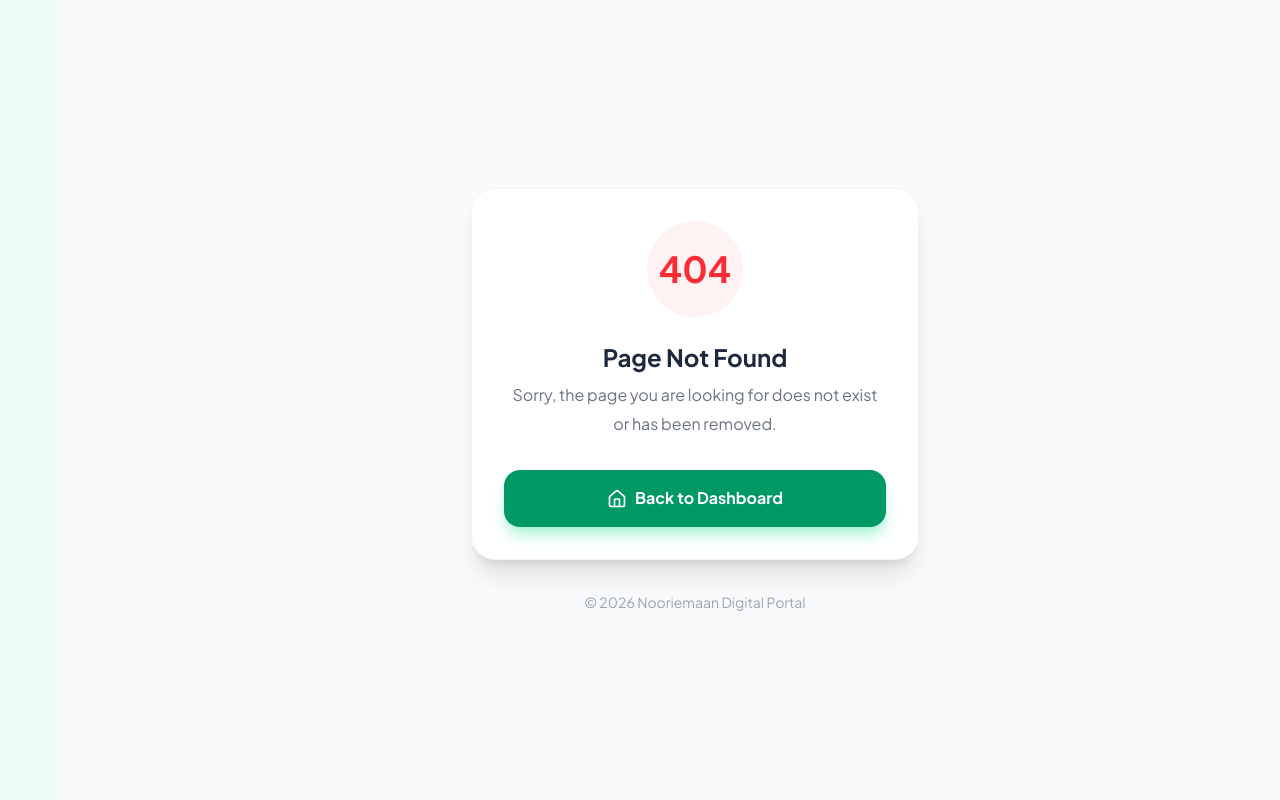
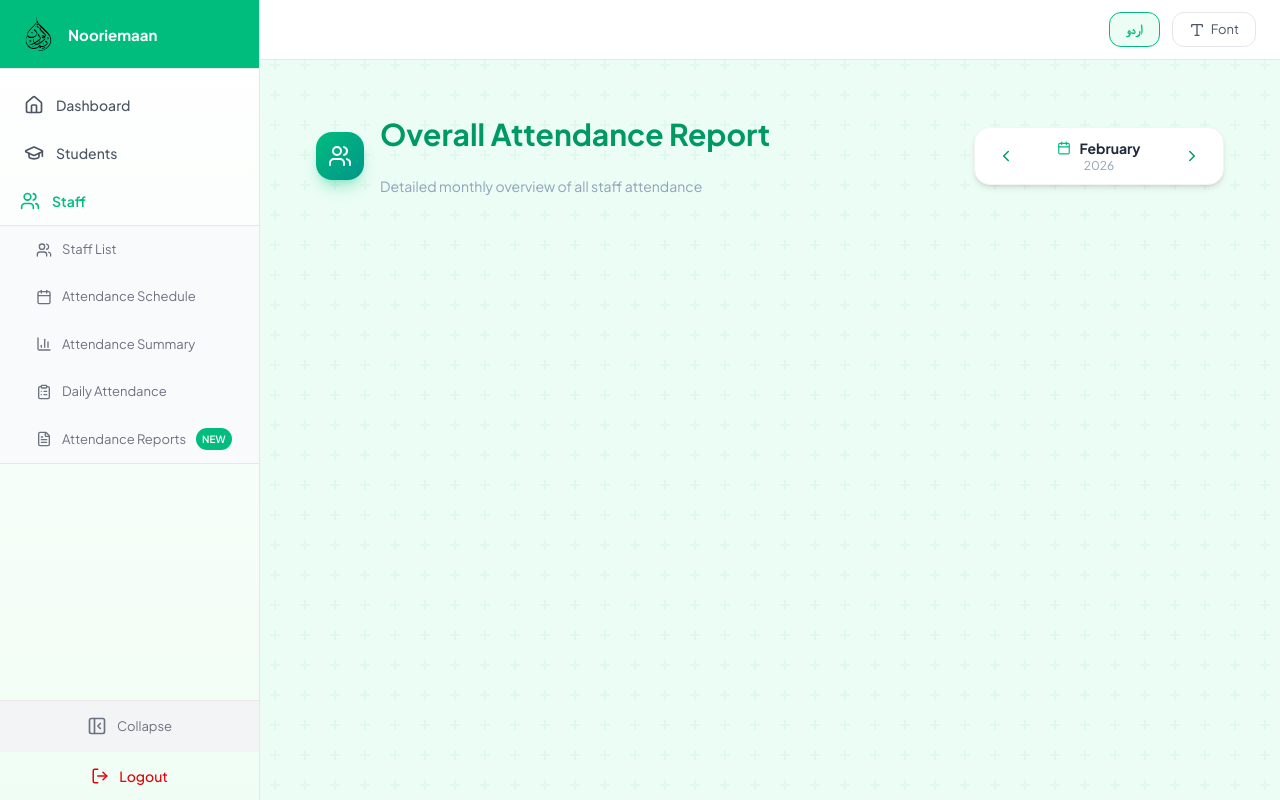
Before and after one commit to Tahiralmadni/Nooriemaan-project, a React (Vite) app: page /teachers/majmoohi in a window 1280 px wide. Before the commit this address had no page. Built offline with nearby package versions, Linux system fonts and the light colour scheme; a web font is replaced by a local one.

Commit message:
: Introduce attendance scheduling and overall attendance pages with i18n support.

```diff
--- a/src/App.jsx
+++ b/src/App.jsx
@@ -9,6 +9,7 @@ import Students from './pages/Students';
 import Teachers from './pages/Teachers';
 import AttendanceSchedule from './pages/AttendanceSchedule';
 import AttendanceSummary from './pages/AttendanceSummary';
+import MajmoohiHazri from './pages/MajmoohiHazri';
 import DailyAttendance from './pages/DailyAttendance';
 import StaffProfile from './pages/StaffProfile';
 import AttendanceReports from './pages/AttendanceReports';
@@ -54,6 +55,7 @@ function App() {
             {/* Teachers/Asataza with sub-routes */}
             <Route path="/teachers" element={<Teachers />} />
             <Route path="/teachers/summary" element={<AttendanceSummary />} />
+            <Route path="/teachers/majmoohi" element={<MajmoohiHazri />} />
             <Route path="/teachers/daily" element={<DailyAttendance />} />
             <Route path="/teachers/reports" element={<AttendanceReports />} />
             <Route path="/teachers/profile/:id" element={<StaffProfile />} />
--- a/src/locales/en.json
+++ b/src/locales/en.json
@@ -77,15 +77,21 @@
         "teachersList": "Staff List",
         "attendanceSchedule": "Attendance Schedule",
         "attendanceSummary": "Attendance Summary",
+        "majmoohiHazri": "Overall Attendance",
         "dailyAttendance": "Daily Attendance",
         "attendance": "Attendance",
         "fees": "Fees",
         "results": "Results",
         "reports": "Reports",
+        "hazriReports": "Attendance Reports",
         "notices": "Notices",
         "settings": "Settings",
         "collapse": "Collapse",
         "expand": "Expand"
+    },
+    "majmoohi": {
+        "title": "Overall Attendance Report",
+        "subtitle": "Detailed monthly overview of all staff attendance"
     },
     "table": {
         "serial": "#",
--- a/src/locales/ur.json
+++ b/src/locales/ur.json
@@ -77,15 +77,21 @@
         "teachersList": "عملہ کی فہرست",
         "attendanceSchedule": "حاضری جدول",
         "attendanceSummary": "حاضری سمری",
+        "majmoohiHazri": "مجموعی حاضری",
         "dailyAttendance": "یومیہ حاضری",
         "attendance": "حاضری",
         "fees": "فیس",
         "results": "نتائج",
         "reports": "رپورٹس",
+        "hazriReports": "حاضری رپورٹس",
         "notices": "نوٹس",
         "settings": "سیٹنگز",
         "collapse": "بند کریں",
         "expand": "کھولیں"
+    },
+    "majmoohi": {
+        "title": "مجموعی حاضری رپورٹ",
+        "subtitle": "تمام اساتذہ کی ماہانہ حاضری کا تفصیلی جائزہ"
     },
     "table": {
         "serial": "نمبر",
--- a/src/pages/AttendanceSchedule.jsx
+++ b/src/pages/AttendanceSchedule.jsx
@@ -962,7 +962,7 @@ const AttendanceSchedule = () => {
                                                     }
                                                 </p>
                                                 <a
-                                                    href="/teachers/summary"
+                                                    href="/teachers/majmoohi"
                                                     className="inline-flex items-center gap-2 px-6 py-3 bg-gradient-to-r from-emerald-500 to-teal-500 text-white font-bold text-sm rounded-xl shadow-lg shadow-emerald-500/30 hover:shadow-xl hover:shadow-emerald-500/40 hover:scale-[1.02] active:scale-95 transition-all duration-200"
                                                 >
                                                     <UserCheck size={16} />
--- /dev/null
+++ b/src/pages/MajmoohiHazri.jsx
@@ -0,0 +1,87 @@
+import { useState, useEffect } from 'react';
+import { useTranslation } from 'react-i18next';
+import { Helmet } from 'react-helmet-async';
+import { motion } from 'framer-motion';
+import { Calendar, ChevronLeft, ChevronRight, Users } from 'lucide-react';
+
+const MajmoohiHazri = () => {
+    const { t, i18n } = useTranslation();
+    const isRTL = i18n.language === 'ur';
+
+    const [selectedMonth, setSelectedMonth] = useState(new Date().getMonth());
+    const [selectedYear, setSelectedYear] = useState(new Date().getFullYear());
+
+    const monthNames = isRTL
+        ? ['جنوری', 'فروری', 'مارچ', 'اپریل', 'مئی', 'جون', 'جولائی', 'اگست', 'ستمبر', 'اکتوبر', 'نومبر', 'دسمبر']
+        : ['January', 'February', 'March', 'April', 'May', 'June', 'July', 'August', 'September', 'October', 'November', 'December'];
+
+    useEffect(() => {
+        document.title = t('majmoohi.title');
+    }, [t, i18n.language]);
+
+    const prevMonth = () => {
+        if (selectedMonth === 0) { setSelectedMonth(11); setSelectedYear(y => y - 1); }
+        else setSelectedMonth(m => m - 1);
+    };
+
+    const nextMonth = () => {
+        if (selectedMonth === 11) { setSelectedMonth(0); setSelectedYear(y => y + 1); }
+        else setSelectedMonth(m => m + 1);
+    };
+
+    return (
+        <>
+            <Helmet defer={false}>
+                <title>{t('majmoohi.title')}</title>
+            </Helmet>
+
+            <motion.div
+                initial={{ opacity: 0, y: 15 }}
+                animate={{ opacity: 1, y: 0 }}
+                transition={{ duration: 0.4 }}
+                className="p-4 md:p-6 lg:p-8 max-w-7xl mx-auto"
+                dir={isRTL ? 'rtl' : 'ltr'}
+                style={{ fontFamily: isRTL ? 'var(--font-urdu)' : 'var(--font-english)' }}
+            >
+                {/* ===== HEADER ===== */}
+                <div className="flex flex-col md:flex-row md:justify-between md:items-center gap-4 mb-8">
+                    <div className="flex items-center gap-4">
+                        <div className="w-12 h-12 bg-gradient-to-br from-emerald-500 to-teal-600 rounded-xl flex items-center justify-center shadow-lg shadow-emerald-500/30">
+                            <Users size={24} className="text-white" />
+                        </div>
+                        <div>
+                            <h1 className="text-2xl md:text-3xl font-bold text-emerald-600">
+                                {t('majmoohi.title')}
+                            </h1>
+                            <p className="text-sm text-slate-400 mt-6">
+                                {t('majmoohi.subtitle')}
+                            </p>
+                        </div>
+                    </div>
+
+                    {/* Month Selector */}
+                    <div className="flex items-center gap-2 bg-white rounded-xl px-4 py-2.5 shadow-md border border-gray-100">
+                        <button onClick={prevMonth} className="p-1.5 hover:bg-emerald-50 rounded-lg transition-colors">
+                            {isRTL ? <ChevronRight size={18} className="text-emerald-600" /> : <ChevronLeft size={18} className="text-emerald-600" />}
+                        </button>
+                        <div className="text-center min-w-[140px]">
+                            <p className="text-sm font-bold text-slate-800 flex items-center justify-center gap-2">
+                                <Calendar size={14} className="text-emerald-500" />
+                                {monthNames[selectedMonth]}
+                            </p>
+                            <p className="text-xs text-slate-400">{selectedYear}</p>
+                        </div>
+                        <button onClick={nextMonth} className="p-1.5 hover:bg-emerald-50 rounded-lg transition-colors">
+                            {isRTL ? <ChevronLeft size={18} className="text-emerald-600" /> : <ChevronRight size={18} className="text-emerald-600" />}
+                        </button>
+                    </div>
+                </div>
+
+                {/* Content will be added in next phases */}
+
+            </motion.div>
+        </>
+    );
+};
+
+export default MajmoohiHazri;
```
